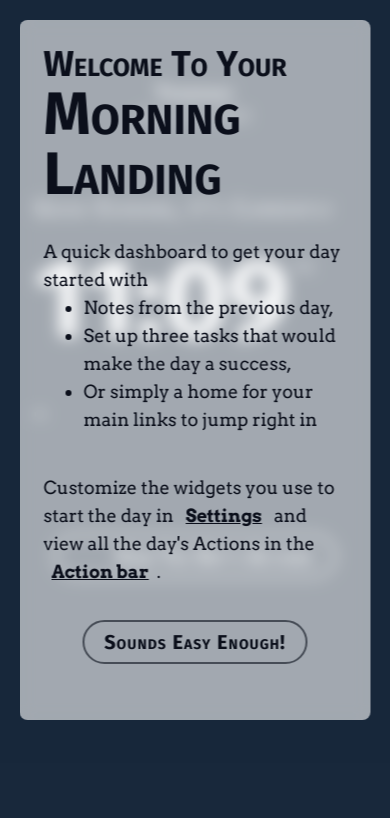
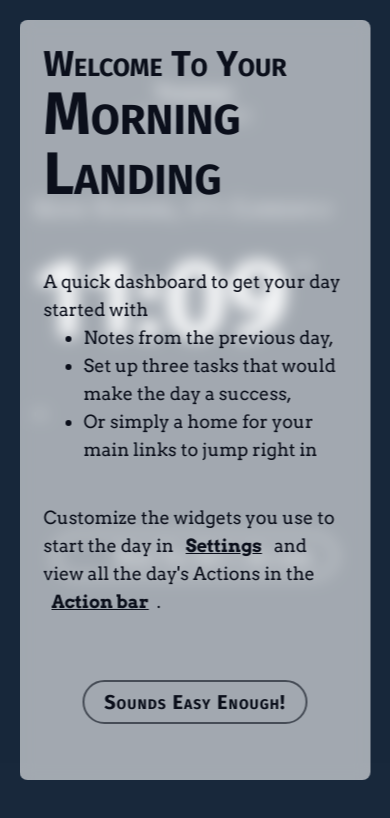
Before and after one commit to gschadegg/MorningLanding, a Next.js app: page / in a window 390 px wide. Shown: the top 818 px of the page. Built offline with nearby package versions, Linux system fonts and the light colour scheme; no server answers; some icons are missing.

Commit message:
updates new user message styles for mobile height fix

```diff
--- a/components/NewUserMessage/NewUserMessage.module.scss
+++ b/components/NewUserMessage/NewUserMessage.module.scss
@@ -1,5 +1,5 @@
 .newUserMessage_container {
-  @apply absolute z-[1000] text-darkBlack rounded-lg top-0 translate-y-[20px] translate-x-[-50%] w-[90%] h-[90%] max-h-[700px] left-[50%] bg-white/60 backdrop-blur py-6 px-6 flex flex-col justify-between
+  @apply absolute z-[1000] text-darkBlack rounded-lg top-0 translate-y-[20px] translate-x-[-50%] w-[90%] h-[90%] left-[50%] bg-white/60 backdrop-blur py-6 px-6 flex flex-col justify-between
      sm:h-auto sm:justify-start md:w-[65%] md:max-h-[auto]
      lg:relative lg:w-[calc(100%_-_60px)] lg:px-14 lg:pt-10 lg:mt-20 lg:max-w-[600px] lg:left-[auto] lg:transform-none;
   // transform: translate(-50%, 20px);
```
